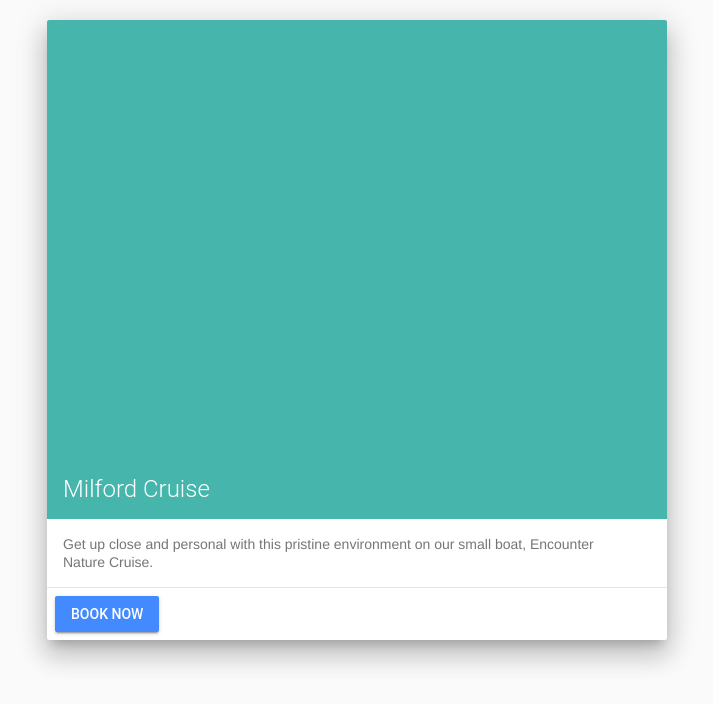
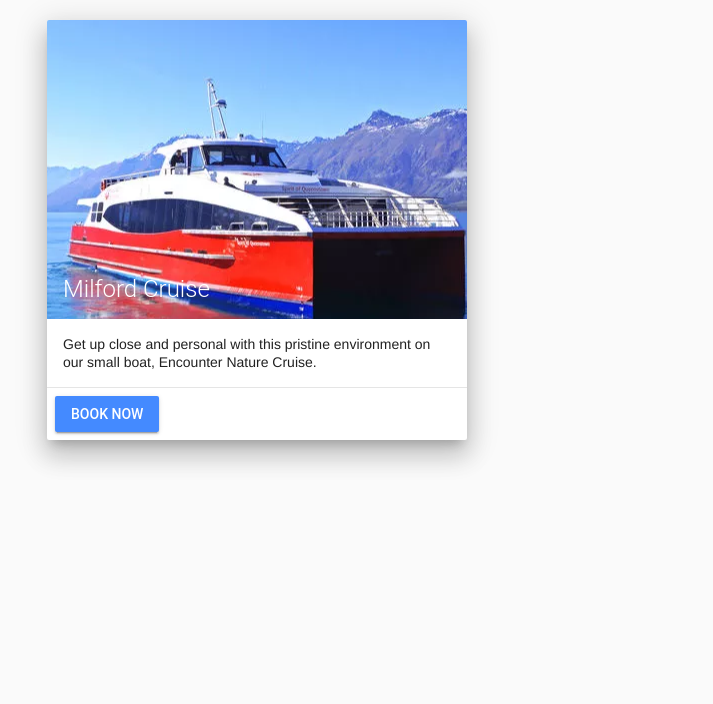
Before and after one commit to rahmona-henry/fitweb-prototype, a website: page client/index.html in a window 1280 px wide. Shown: the top 704 px of the page, without its empty margins (363-1076 px from the left). Drawn offline with nearby package versions, Linux system fonts and the light colour scheme.

Commit message:
single material design card

```diff
--- a/client/main.css
+++ b/client/main.css
@@ -1,7 +1,7 @@
 body {
   padding: 20px;
   background: #fafafa;
-  position: relative;
+  /*position: relative;*/
 }
 
 .main {
@@ -10,13 +10,16 @@
   margin:0 auto;
 }
 
+.mdl-card__supporting-text  {
+  color: rgba(0,0,0,0.87);
+}
+
 .demo-card-square.mdl-card {
-  width: 620px;
-  height: 620px;
+  width: 420px;
+  height: 420px;
 }
 .demo-card-square > .mdl-card__title {
-  color: #fff;
-  background:
-    url('../assets/demos/dog.png') bottom right 15% no-repeat #46B6AC;
-
+  color: #ffffff;
+  background-image: url('/images/boat.jpg');
+  background-position: center;
 }
```
Also changed, not shown: client/index.html (+3 -0 lines), client/images/boat.jpg (added).
